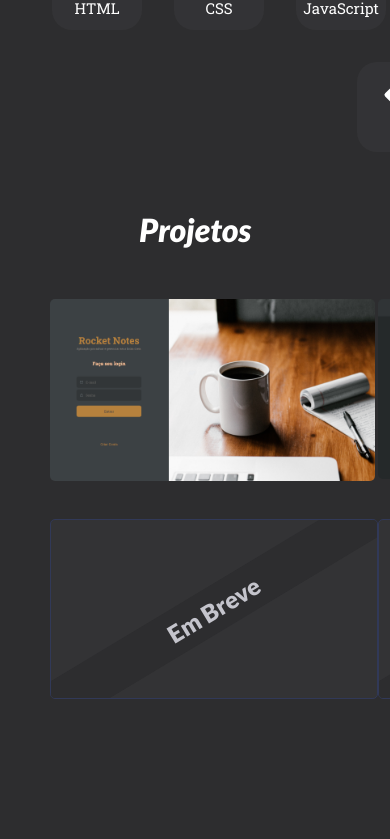
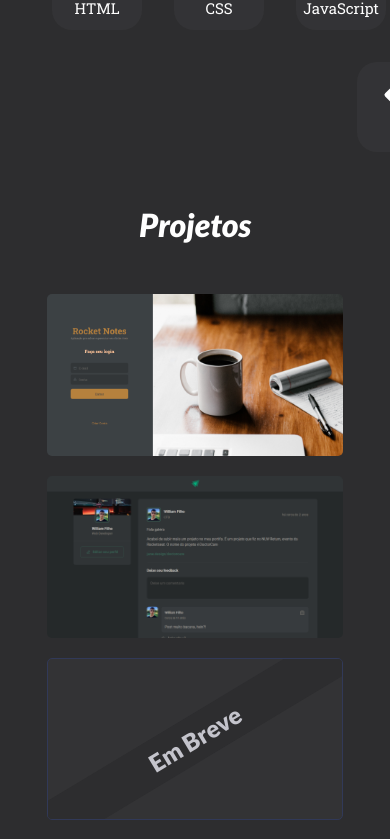
Before and after one commit to WilliamFilh0/Portfolio, a React (Vite) app: page / in a window 390 px wide. Shown: the part 1113-1952 px from the top of the page. Built offline with nearby package versions, Linux system fonts and the light colour scheme.

Commit message:
feat: Improving the responsiveness of the projects component.

```diff
--- a/src/components/Projects/styles.js
+++ b/src/components/Projects/styles.js
@@ -8,6 +8,17 @@ export const ProjectsContainer = styled.div`
 
   @media (max-width: 1440px) {
     padding-top: 1.25rem;
+  }
+
+  @media (max-width: 750px) {
+    height: 1270px;
+  }
+
+  @media (max-width: 870px) {
+    display: flex;
+    justify-content: center;
+    align-items: center;
+    flex-direction: column;
   }
 `;
 
@@ -46,16 +57,77 @@ export const Container = styled.div`
 
   margin-bottom: 12.5rem; //Tirar depois
 
+  @media (max-width: 1690px) {
+    margin-left: 60px;
+  }
+
+  @media (max-width: 1550px) {
+    margin-left: 0px;
+  }
+
   @media (max-width: 1440px) {
     margin-left: 50px;
+    margin-bottom: 0px;
+    /* background-color: orange; */
+  }
+
+  /* @media (max-width: 1366px) {
+  } */
+
+  @media (max-width: 1050px) {
+    /* background-color: blue; */
+    margin-left: 0;
+  }
+
+  @media (max-width: 870px) {
+    /* margin-left: auto;
+    margin-right: auto; */
+    width: 680px;
+
+    margin-left: 0;
+
+    /* background-color: white; */
+
+    /* background-color: red; */
+    grid-template-columns: 1fr 1fr;
+    grid-template-rows: 1fr 1fr 1fr;
+
+    grid-template-areas:
+      "ProjectRocketNotes ProjectFeed "
+      "Teste1 ProjectTrips "
+      "Teste2  Teste3";
+  }
+
+  @media (max-width: 750px) {
+    display: flex;
+    align-items: center;
+    flex-direction: column;
+    gap: 20px;
+
+    /* background-color: bisque; */
+    margin-left: 0;
+    grid-template-columns: 1fr;
+    grid-template-rows: 1fr 1fr 1fr 1fr 1fr 1fr;
+
+    grid-template-areas:
+      "ProjectRocketNotes"
+      "ProjectFeed"
+      "ProjectTrips"
+      "Teste1"
+      "Teste2"
+      "Teste3";
+  }
+
+  @media (max-width: 550px) {
+    /* background-color: blueviolet; */
   }
 `;
 
 export const ProjectRocketNotes = styled.div`
   grid-area: ProjectRocketNotes;
 
-  height: 20.313rem;
-  width: 32.813rem;
+  height: 20.313rem; //325px
+  width: 32.813rem; //525px
   /* height: 325px;
   width: 525px; */
 
@@ -74,11 +146,19 @@ export const ProjectRocketNotes = styled.div`
     cursor: pointer;
   }
 
+  @media (max-width: 1690px) {
+    height: 18.2817rem; // 292px
+    width: 29.5317rem; // 472px
+  }
+
   @media (max-width: 1440px) {
     height: 180px;
     width: 328px;
-    height: 181.92px;
-    width: 324.72px;
+  }
+
+  @media (max-width: 1024px) {
+    height: 162px;
+    width: 295.2px;
   }
 `;
 
@@ -99,9 +179,19 @@ export const ProjectFeed = styled.div`
 
   transition: transform 1s;
 
+  @media (max-width: 1690px) {
+    height: 18.2817rem; // 292px
+    width: 29.5317rem; // 472px
+  }
+
   @media (max-width: 1440px) {
     height: 180px;
     width: 328px;
+  }
+
+  @media (max-width: 1024px) {
+    height: 162px;
+    width: 295.2px;
   }
 
   &:hover {
@@ -133,9 +223,18 @@ export const ProjectTrips = styled.div`
 
   overflow: hidden;
 
+  @media (max-width: 1690px) {
+    height: 18.2817rem; // 292px
+    width: 29.5317rem; // 472px
+  }
+
   @media (max-width: 1440px) {
     height: 180px;
     width: 328px;
+  }
+  @media (max-width: 1024px) {
+    height: 162px;
+    width: 295.2px;
   }
 `;
 
@@ -163,9 +262,31 @@ export const Teste1 = styled.div`
 
   overflow: hidden;
 
+  @media (max-width: 1690px) {
+    height: 18.2817rem; // 292px
+    width: 29.5317rem; // 472px
+  }
+
   @media (max-width: 1440px) {
     height: 180px;
     width: 328px;
+    /* margin-top: 0; */
+  }
+
+  @media (max-width: 865px) {
+    height: 180px;
+    width: 328px;
+    margin-top: 0;
+  }
+  @media (max-width: 900px) {
+    height: 180px;
+    width: 328px;
+    /* margin-top: 0; */
+  }
+
+  @media (max-width: 1024px) {
+    height: 162px;
+    width: 295.2px;
   }
 `;
 
@@ -193,9 +314,19 @@ export const Teste2 = styled.div`
 
   overflow: hidden;
 
+  @media (max-width: 1690px) {
+    height: 18.2817rem; // 292px
+    width: 29.5317rem; // 472px
+  }
+
   @media (max-width: 1440px) {
     height: 180px;
     width: 328px;
+  }
+
+  @media (max-width: 1024px) {
+    height: 162px;
+    width: 295.2px;
   }
 `;
 
@@ -223,9 +354,19 @@ export const Teste3 = styled.div`
 
   overflow: hidden;
 
+  @media (max-width: 1690px) {
+    height: 18.2817rem; // 292px
+    width: 29.5317rem; // 472px
+  }
+
   @media (max-width: 1440px) {
     height: 180px;
     width: 328px;
+  }
+
+  @media (max-width: 1024px) {
+    height: 162px;
+    width: 295.2px;
   }
 `;
 
```
